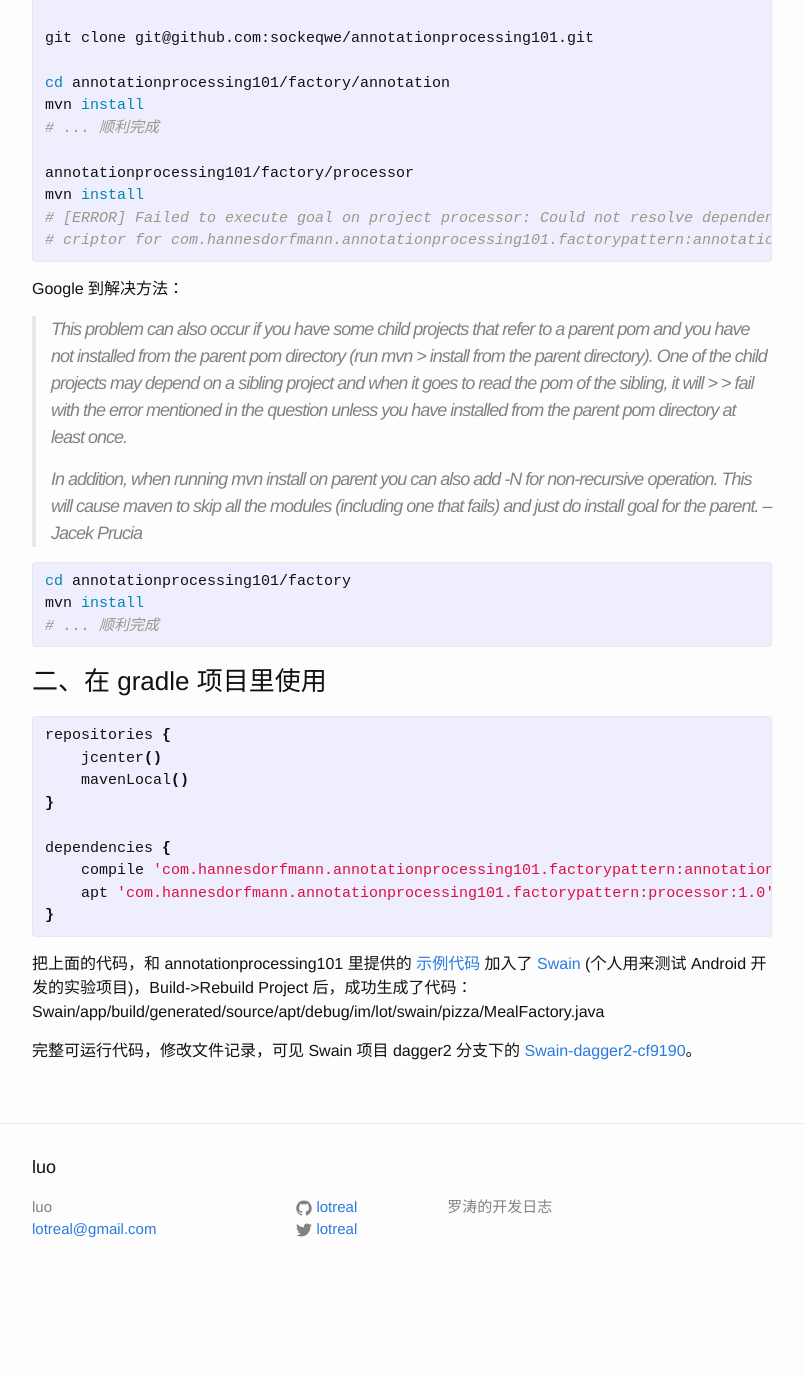
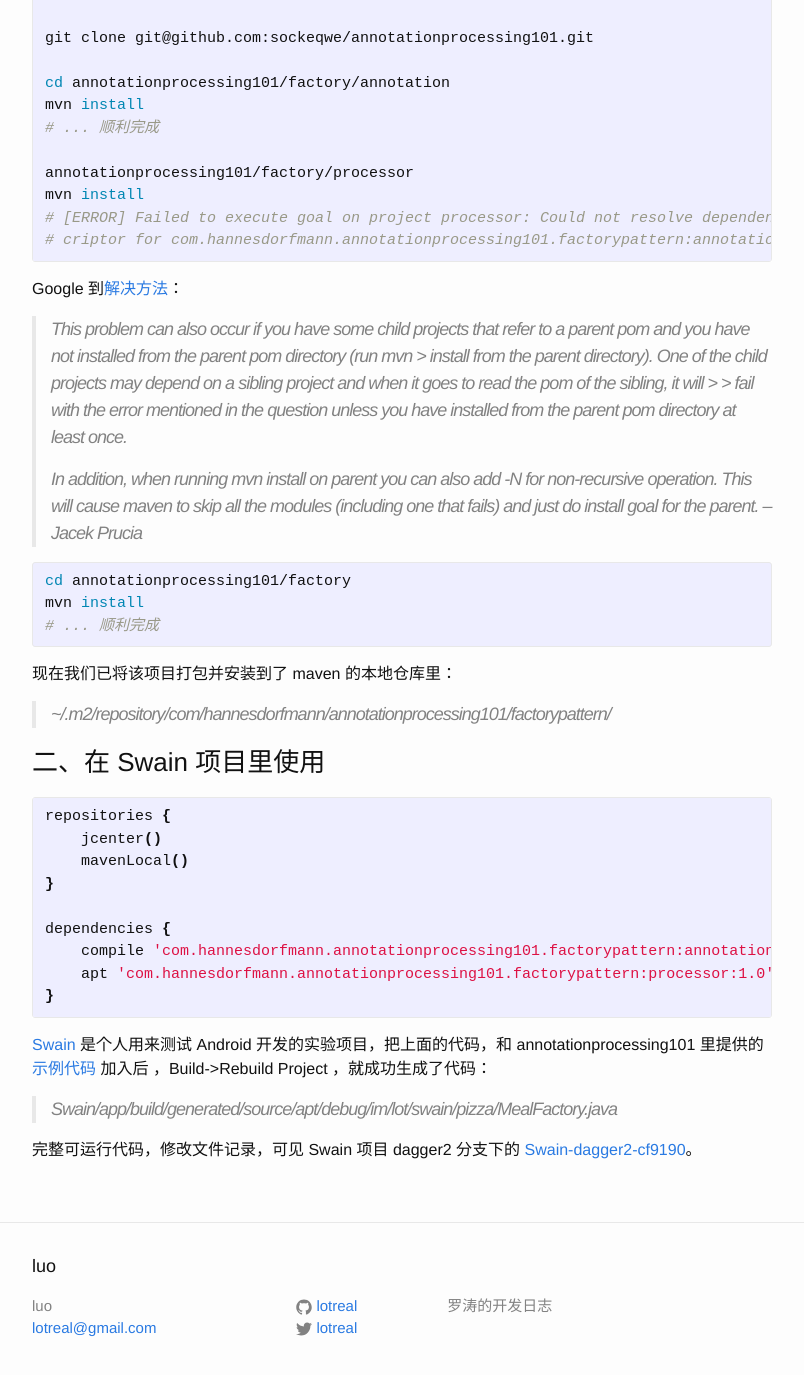
Before and after one commit to lotreal/lotreal.github.io, a Jekyll site: the page built from _posts/2012-12-11-write-compile-time-java-annotation-processor-1.markdown, in a window 1280 px wide and 1400 px high, scrolled down 579 px. Shown: the top 1375 px of the window, without its empty margins (238-1042 px from the left). Built offline with Jekyll 4.4.1, drawn with Linux system fonts in a browser that asks for light colours; before the commit the page ends 1880 px from its top, so only the background shows below that.

Commit message:
ADD: make start

```diff
--- a/_posts/2012-12-11-write-compile-time-java-annotation-processor-1.markdown
+++ b/_posts/2012-12-11-write-compile-time-java-annotation-processor-1.markdown
@@ -31,7 +31,7 @@ mvn install
 # criptor for com.hannesdorfmann.annotationprocessing101.factorypattern:annotation:jar:1.0: Failure to find com.hannesdorfmann.annotationprocessing101.factory pattern:parent:pom:1.0 in https://repo.maven.apache.org/maven2 was cached in the local repository, resolution will not be reattempted until the update interval of central has elapsed or updates are forced -> [Help 1]
 {% endhighlight %}
 
-Google 到解决方法：
+Google 到[解决方法](http://stackoverflow.com/questions/6642146/maven-failed-to-read-artifact-descriptor)：
 
 > This problem can also occur if you have some child projects that refer to a parent pom and you have not installed from the parent pom directory (run mvn > install from the parent directory). One of the child projects may depend on a sibling project and when it goes to read the pom of the sibling, it will > > fail with the error mentioned in the question unless you have installed from the parent pom directory at least once.
 >
@@ -43,8 +43,11 @@ mvn install
 # ... 顺利完成
 {% endhighlight %}
 
+现在我们已将该项目打包并安装到了 maven 的本地仓库里：
 
-### 二、在 gradle 项目里使用
+> ~/.m2/repository/com/hannesdorfmann/annotationprocessing101/factorypattern/
+
+### 二、在 Swain 项目里使用
 
 {% highlight groovy %}
 repositories {
@@ -58,7 +61,9 @@ dependencies {
 }
 {% endhighlight %}
 
-把上面的代码，和 annotationprocessing101 里提供的 [示例代码](https://github.com/sockeqwe/annotationprocessing101/tree/master/factory-sample/pizzastore) 加入了 [Swain] (个人用来测试 Android 开发的实验项目)，Build->Rebuild Project 后，成功生成了代码： Swain/app/build/generated/source/apt/debug/im/lot/swain/pizza/MealFactory.java
+[Swain] 是个人用来测试 Android 开发的实验项目，把上面的代码，和 annotationprocessing101 里提供的 [示例代码](https://github.com/sockeqwe/annotationprocessing101/tree/master/factory-sample/pizzastore) 加入后 ，Build->Rebuild Project ，就成功生成了代码：
+
+> Swain/app/build/generated/source/apt/debug/im/lot/swain/pizza/MealFactory.java
 
 完整可运行代码，修改文件记录，可见 Swain 项目 dagger2 分支下的 [Swain-dagger2-cf9190]。
 
```
Also changed, not shown: 1 other file.
